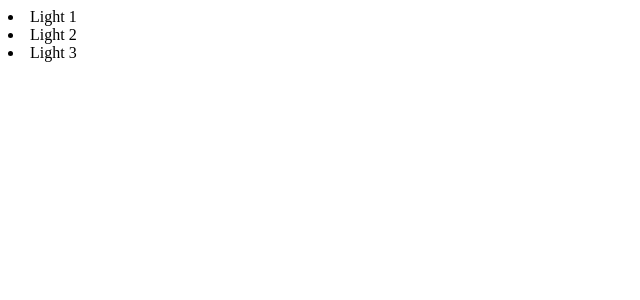
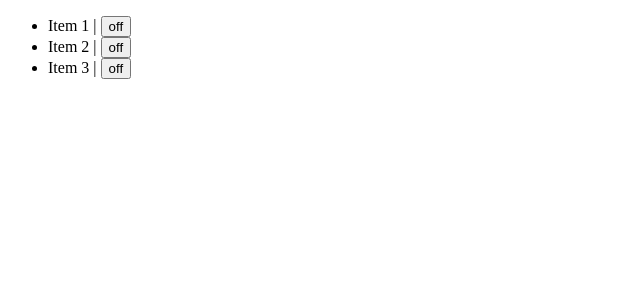
Before and after one commit to llopez/dome-panel, a React (Create React App) app: page / in a window 1280 px wide. Shown: the top 300 px of the page, without its empty margins (0-640 px from the left). Built offline with nearby package versions, Linux system fonts and the light colour scheme.

Commit message:
add basic item listing

```diff
--- a/src/App.js
+++ b/src/App.js
@@ -1,12 +1,16 @@
 import React from 'react';
-import Item from './components/Item'
+import List from './components/List';
+
+const items = [
+  {id: 1, name: 'Item 1', state: 'off'},
+  {id: 2, name: 'Item 2', state: 'off'},
+  {id: 3, name: 'Item 3', state: 'off'},
+];
 
 function App() {
   return (
     <div className="App">
-      <Item name="Light 1" />
-      <Item name="Light 2" />
-      <Item name="Light 3" />
+      <List items={items} />
     </div>
   );
 }
--- a/src/components/Item.js
+++ b/src/components/Item.js
@@ -1,7 +1,7 @@
 import React from 'react';
 
 const Item = (props) => (
-  <li>{props.name}</li>
+  <li>{props.name} | <button>{props.state}</button></li>
 );
 
 export default Item;
--- /dev/null
+++ b/src/components/List.js
@@ -0,0 +1,12 @@
+import React from 'react';
+import Item from './Item';
+
+const List = (props) => (
+  <ul>
+    {
+      props.items.map(x => <Item key={x.id} name={x.name} state={x.state}/>)
+    }
+  </ul>
+);
+
+export default List;
```
